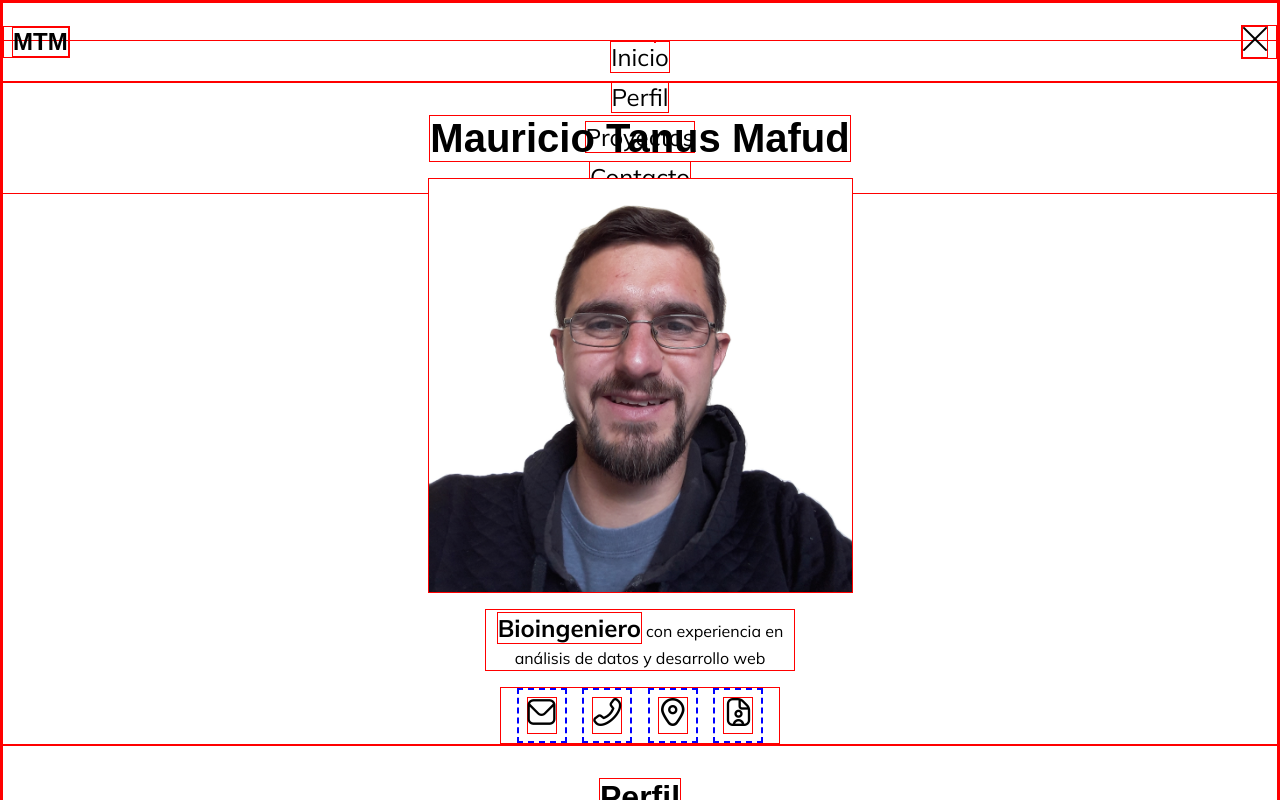
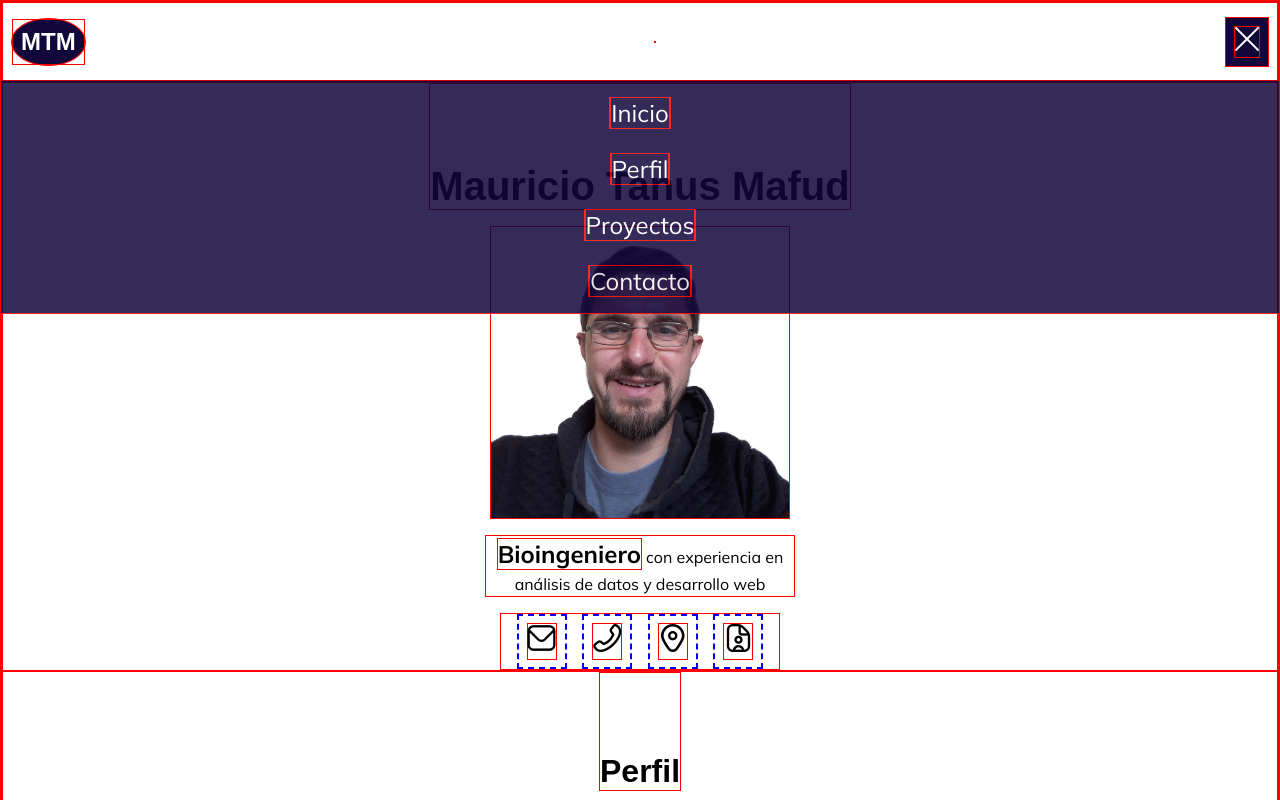
Before and after one commit to mtanus/sitio-personal, a plain HTML site: page index.html in a window 1280 px wide. Both pictures are taken after a click on the icon 1255 px from the left and 42 px from the top of the page. Shown: the top 800 px of the page. Drawn offline with nearby package versions, Linux system fonts and the light colour scheme; a web font is replaced by a local one.

Commit message:
Agrego estilos al header

```diff
--- a/css/estilos.css
+++ b/css/estilos.css
@@ -7,6 +7,21 @@
 
     --fuente-titulos: 'Mohave', sans-serif;
     --fuente-texto: 'Mulish', sans-serif;
+
+    --color-1rio: #3F3075;
+    --color-1rio-claro: #877CB0;
+    --color-1rio-oscuro: #12073B;
+
+    --color-2rio: #AAA939;
+    --color-2rio-claro: #FFFEAA;
+    --color-2rio-oscuro: #555400;
+
+    --color-3rio: #AA8339;
+    --color-3rio-claro: #FFE2AA;
+    --color-3rio-oscuro: #553800;
+
+    --alto-header: 10vh;
+
 }
 
 html {
@@ -24,12 +39,47 @@ section {
 /* ----------HEADER---------- */
 header {
     width: 100%;
-    height: 10vh;
+    /* height: 10vh; */
+    height: var(--alto-header);
     display: flex;
     justify-content: space-between;
     align-items: center;
+    font-size: 1.5rem;
 
-    font-size: 1.5rem;
+    position: sticky;
+    top: 0;
+
+    border-bottom: 2px solid var(--color-1rio-oscuro);
+    background-color: white;
+
+    z-index: 1;
+}
+
+#iniciales {
+    font-family: var(--fuente-titulos);
+    font-weight: bold;
+    margin-left: 8px;
+    background-color: var(--color-1rio-oscuro);
+    color: white;
+    border-radius: 50%;
+    /* height: calc(var(--alto-header) * 0.70);
+    width: calc(var(--alto-header) * 0.70); */
+    display: flex;
+    align-items: center;
+    justify-content: center;
+}
+
+#iniciales p {
+    padding: calc(var(--alto-header) * 0.1);
+
+}
+
+#contenedor-logo-menu {
+    background-color: var(--color-1rio-oscuro);
+    color: white;
+    padding: calc(var(--alto-header) * 0.1);
+    margin-right: 8px;
+
 }
 
 #listado-menu {
@@ -37,28 +87,32 @@ header {
     list-style-type: none;
     flex-direction: column;
     align-items: center;
-    row-gap: 8px;
+    row-gap: 24px;
 
-    position: absolute;
-    top: 5vh; /* vinculado a la posicion centrada de los items del menu */
+    position: fixed;
+    top: var(--alto-header); /* vinculado a la posicion centrada de los items del menu */
     left: 0;
     width: 100%;
-    margin: 0px;
-    padding: 0px;
+    padding: 16px 0px;
 
-    z-index: -1;
+    background-color: var(--color-1rio-oscuro);
+    opacity: 0.85;
+    /* z-index: -1; */
+
+    transition: top 5s;
 }
 
-#iniciales {
-    font-family: var(--fuente-titulos);
-    font-weight: bold;
-    padding-left: 8px;
+#listado-menu a {
+    color: white;
+    text-decoration: none;
 }
 
-#contenedor-logo-menu {
-    padding-right: 8px;
+.item-menu:hover {
+    border-bottom: 3px solid var(--color-2rio);
+    border-radius: 4px;
+    transform: scale(1.05);
+    transition: 0.1s;
 }
-
 
 /* ----------DESCRIPCIÓN BREVE---------- */
 /* #descripcion {
@@ -74,13 +128,14 @@ h1 {
     font-size: 2.5rem;
     font-family: var(--fuente-titulos);
 
-    margin-top: 32px;
+    /* margin-top: 32px; */
+    padding-top: var(--alto-header);
 }
 
 #foto-perfil {
     width: 75vw;
-    min-width: 275px;
-    max-width: 425px;
+    min-width: 250px;
+    max-width: 300px;
 }
 
 #breve-descripcion {
@@ -130,7 +185,8 @@ h2 {
     font-size: 2rem;
     font-family: var(--fuente-titulos);
 
-    margin-top: 32px;
+    /* margin-top: 32px; */
+    padding-top: var(--alto-header);
 }
 
 .parrafo-perfil {
--- a/index.html
+++ b/index.html
@@ -22,16 +22,17 @@
 <body>
 
     <!-- ----------HEADER---------- -->
-    <header id="encabezado" name="encabezado">
+    <header id="encabezado">
         <div id="iniciales">
             <p>MTM</p>
         </div>
         <div id="contenedor-listado-menu" class="elemento-oculto">
             <ul id="listado-menu" class="menu-vertical">
-                <li class="item-menu">Inicio</li>
-                <li class="item-menu">Perfil</li>
-                <li class="item-menu">Proyectos</li>
-                <li class="item-menu">Contacto</li>
+                <!-- NO ANDA EL ENLACE AL ENCABEZADO -->
+                <li class="item-menu"><a href="./index.html#descripcion">Inicio</a></li>
+                <li class="item-menu"><a href="./index.html#perfil">Perfil</a></li>
+                <li class="item-menu"><a href="./index.html#proyectos">Proyectos</a></li>
+                <li class="item-menu"><a href="./index.html#contacto">Contacto</a></li>
             </ul>
         </div>
         <div id="contenedor-logo-menu">
@@ -83,7 +84,7 @@
         </p>
     </section>
 
-    <a id="link-encabezado" href="index.html#encabezado">
+    <a id="link-encabezado" href="index.html#descripcion">
         <i class="fi fi-rr-chevron-double-up"></i>
     </a>
 
--- a/js/principal.js
+++ b/js/principal.js
@@ -24,3 +24,20 @@ menuCerrar.addEventListener('click', () => {
     menuCerrar.classList.remove('elemento-visible');
     menuCerrar.classList.add('elemento-oculto');
 })
+
+let arregloItemsMenu = document.querySelectorAll('.item-menu');
+for (let i = 0; i < arregloItemsMenu.length; i++) {
+    arregloItemsMenu[i].addEventListener('click', () => {
+        console.log("Estoy apretando un item del menu");
+
+        contenedorListadoMenu.classList.remove('elemento-visible');
+        contenedorListadoMenu.classList.add('elemento-oculto');
+
+        menuHamburguesa.classList.remove('elemento-oculto');
+        menuHamburguesa.classList.add('elemento-visible');
+
+        menuCerrar.classList.remove('elemento-visible');
+        menuCerrar.classList.add('elemento-oculto');
+
+        });
+}
```
